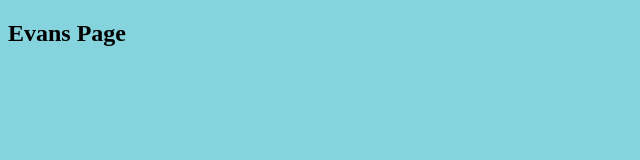
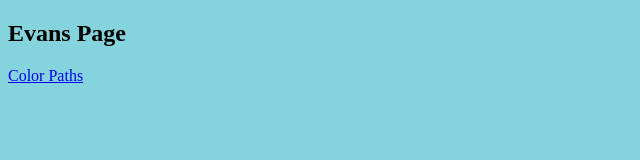
Before and after one commit to evanc38/evanc38.github.io, a plain HTML site: page index.html in a window 1280 px wide. Shown: the full height of the page, 0-640 px from the left. Drawn offline with Linux system fonts and the light colour scheme.

Commit message:
Added link to resume

```diff
--- a/index.html
+++ b/index.html
@@ -5,5 +5,6 @@
 </head>
 <body style="background-color: rgb(133, 211, 221)">
     <h2>Evans Page</h2>
+    <a href="https://evanc38.github.io/school-resume">Color Paths</a><br>
 </body>
 </html>
```
